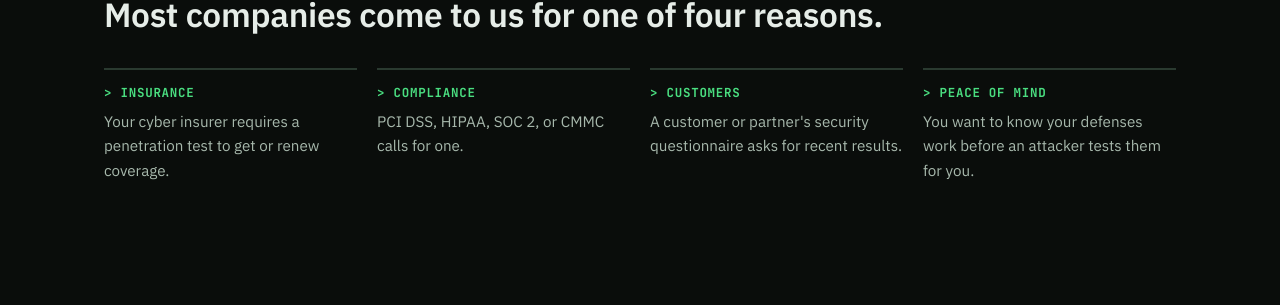
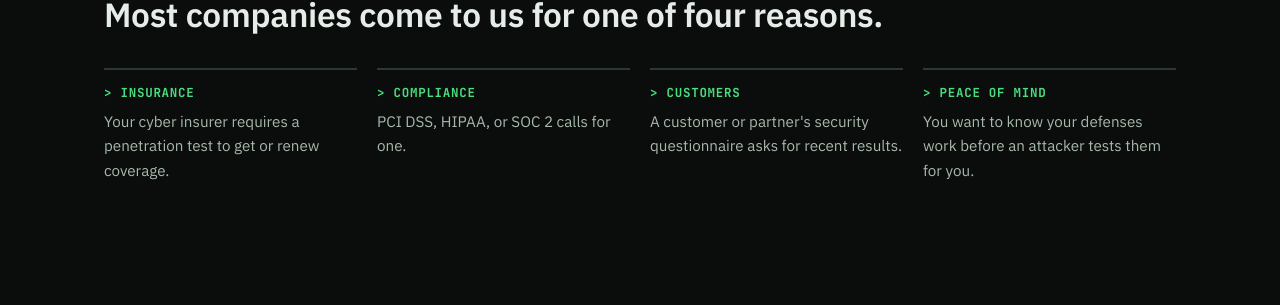
Before and after one commit to nanobyte-security/nanobytesecurity.github.io, a Jekyll site: the page index.html, which Jekyll copies as it is, in a window 1280 px wide and 900 px high, scrolled down 813 px. Shown: the part 149-454 px from the top of the window. Built offline with Jekyll 4.4.1, drawn with Linux system fonts in a browser that asks for light colours.

Commit message:
Update index.html

```diff
--- a/index.html
+++ b/index.html
@@ -697,7 +697,7 @@
           </div>
           <div class="nb-reason">
             <b>&gt; COMPLIANCE</b>
-            <span>PCI DSS, HIPAA, SOC 2, or CMMC calls for one.</span>
+            <span>PCI DSS, HIPAA, or SOC 2 calls for one.</span>
           </div>
           <div class="nb-reason">
             <b>&gt; CUSTOMERS</b>
@@ -821,6 +821,10 @@
             <summary>Will the report satisfy our auditor or insurer?</summary>
             <p>Reports are written to meet common insurance and compliance requirements. Tell us who the report is for, and we'll make sure it covers what they need.</p>
           </details>
+          <details>
+            <summary>Are you insured?</summary>
+            <p>Yes. Nanobyte Security carries professional liability insurance. Certificate available on request.<p>
+          </details>
         </div>
       </section>
 
```
